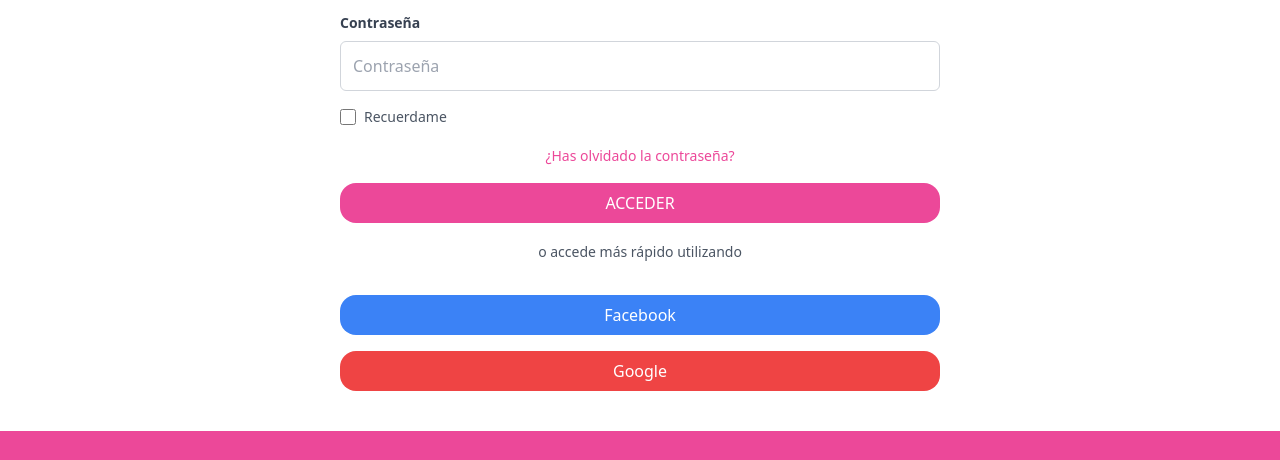
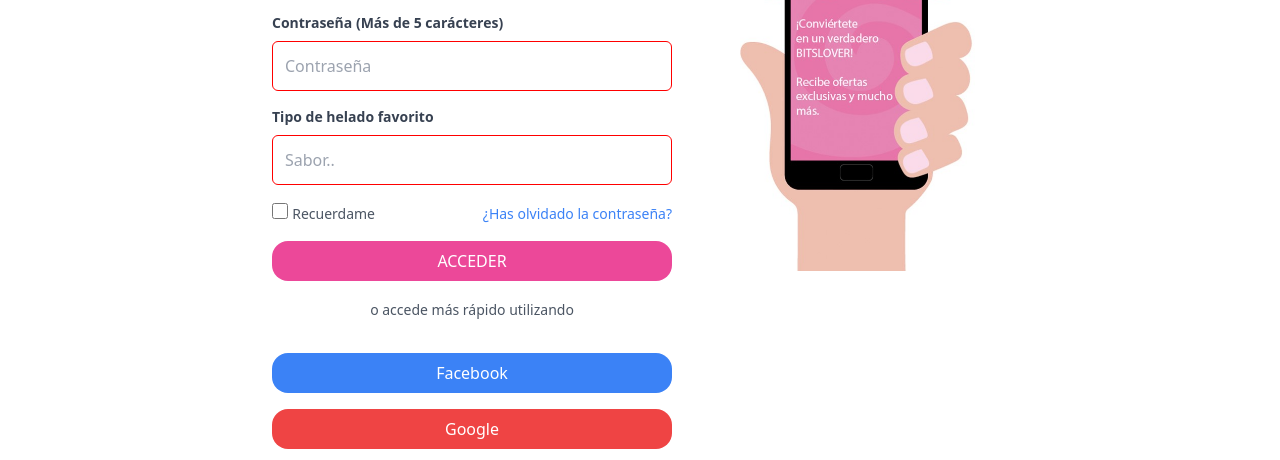
Before and after one commit to Alpego05/Tailwind, a website: page src/pages/login.html in a window 1280 px wide. Shown: the part 293-753 px from the top of the page. Drawn offline with nearby package versions, Linux system fonts and the light colour scheme.

Commit message:
validate form

```diff
--- /dev/null
+++ b/src/css/style.css
@@ -0,0 +1,13 @@
+
+
+
+/* inputs del login */
+input:invalid {
+    border:
+        1px solid red;
+}
+
+input:valid {
+    border:
+        1px solid #FF009C;
+}
--- a/src/pages/login.html
+++ b/src/pages/login.html
@@ -9,9 +9,11 @@
 
     <!-- remixicon -->
     <link rel="stylesheet" href="../assets/remixicon/remixicon.css" />
+    <!-- local styles -->
+    <link rel="stylesheet" href="../css/style.css">
 </head>
 
-<body class="bg-pink-50">
+<body class="bg-white">
 
     <header class="bg-pink-500 text-white sticky top-0 z-50 ">
 
@@ -58,52 +60,66 @@
 
     </header>
 
-    <div class="flex flex-col md:flex-row items-center justify-center bg-white p-10 space-y-6 md:space-y-0">
+    <div class="flex flex-col md:flex-row  justify-center  p-10 space-y-6 md:space-y-0">
 
 
-        <!-- Sección de formulario -->
-        <div class="w-full md:w-1/2 space-y-4">
-            <h2 class="text-3xl font-bold text-pink-500 text-center">MI CUENTA</h2>
-
-            <form class="space-y-4">
+        <!-- formulario -->
+        <div class=" w-1/3 space-y-4">
+            <h1 class="text-3xl font-bold text-pink-500 text-center">MI CUENTA</h1>
+            <form class="space-y-4 ">
+                <!-- divs para los space, si no están deja de funcionar -->
                 <div>
-                    <label for="email" class="block text-sm font-semibold text-gray-700">Nombre de usuario / Correo
+                    <label for="email" class="block text-sm font-semibold text-gray-700">Correo
                         electrónico</label>
                     <input id="email" type="email" class="w-full p-3 mt-2 border border-gray-300 rounded-md"
-                        placeholder="Correo electrónico">
-                </div>
-                <div>
-                    <label for="password" class="block text-sm font-semibold text-gray-700">Contraseña</label>
-                    <input id="password" type="password" class="w-full p-3 mt-2 border border-gray-300 rounded-md"
-                        placeholder="Contraseña">
+                        placeholder="Correo electrónico" required>
                 </div>
 
-                <div class="flex items-center space-x-2">
-                    <input type="checkbox" id="remember" class="h-4 w-4 text-pink-500">
-                    <label for="remember" class="text-sm text-gray-600">Recuerdame</label>
+                <div>
+                    <label for="password" class="block text-sm font-semibold text-gray-700">Contraseña (Más de 5 carácteres)</label>
+                    <input id="password" type="password" class="w-full p-3 mt-2 border border-gray-300 rounded-md"
+                        placeholder="Contraseña" pattern=".{5,}" required>
                 </div>
 
-                <div class="text-center">
-                    <a href="#" class="text-sm text-pink-500">¿Has olvidado la contraseña?</a>
+                <div>
+                    <label for="flavour" class="block text-sm font-semibold text-gray-700">Tipo de helado
+                        favorito</label>
+                    <input id="flavour" type="text" class="w-full p-3 mt-2 border border-gray-300 rounded-md"
+                        placeholder="Sabor.. " pattern="vainilla|chocolate|fresa|menta|frambuesa|mango|coco|caramelo|pistacho|cookies&cream|nutella|stracciatella|lechecondensada|maracuyá|limón|ciruela|amarena|turrón|algodón de azucar|pistacho|chocolateblanco|avellana|mocha|gofre|kiwi|dulce de leche|safrán|yogur|arándano|nuez|higo|manzana|piña|arándano|cereza|chicle|plátano|café|melón|frutos rojos"
+                        required>
                 </div>
 
-                <button type="submit" class="w-full py-2 mt-4 bg-pink-500 text-white rounded-2xl hover:bg-pink-600">ACCEDER</button>
+                <div class="flex items-center justify-between">
+                    <div class=" ">
+                        <input type="checkbox" id="remember" class="h-4 w-4 text-pink-500">
+                        <label for="remember" class=" text-sm text-gray-600">Recuerdame</label>
+                    </div>
+
+                    <div class="text-center">
+                        <a href="#" class="text-sm text-blue-500">¿Has olvidado la contraseña?</a>
+                    </div>
+
+                </div>
+
+
+
+                <button type="submit"
+                    class="w-full py-2 mt-4 bg-pink-500 text-white rounded-2xl hover:bg-pink-600">ACCEDER</button>
 
                 <div class="text-center mt-4">
                     <span class="text-sm text-gray-600">o accede más rápido utilizando</span>
                 </div>
 
                 <div class="  ">
-                    <button class="w-full py-2 mt-4 bg-blue-500 text-white rounded-2xl hover:bg-blue-700">Facebook</button>
+                    <button
+                        class="w-full py-2 mt-4 bg-blue-500 text-white rounded-2xl hover:bg-blue-700">Facebook</button>
                     <button class="w-full py-2 mt-4 bg-red-500 text-white rounded-2xl hover:bg-red-700">Google</button>
                 </div>
             </form>
         </div>
 
-        <!-- Sección de imagen -->
-
-
-
+        <!-- Imagen aside-->
+        <img src="../assets/images/Conviertete-en-Bits-Lover.jpg" class=" w-1/4 h-2/4 ml-9">
 
     </div>
 
```
